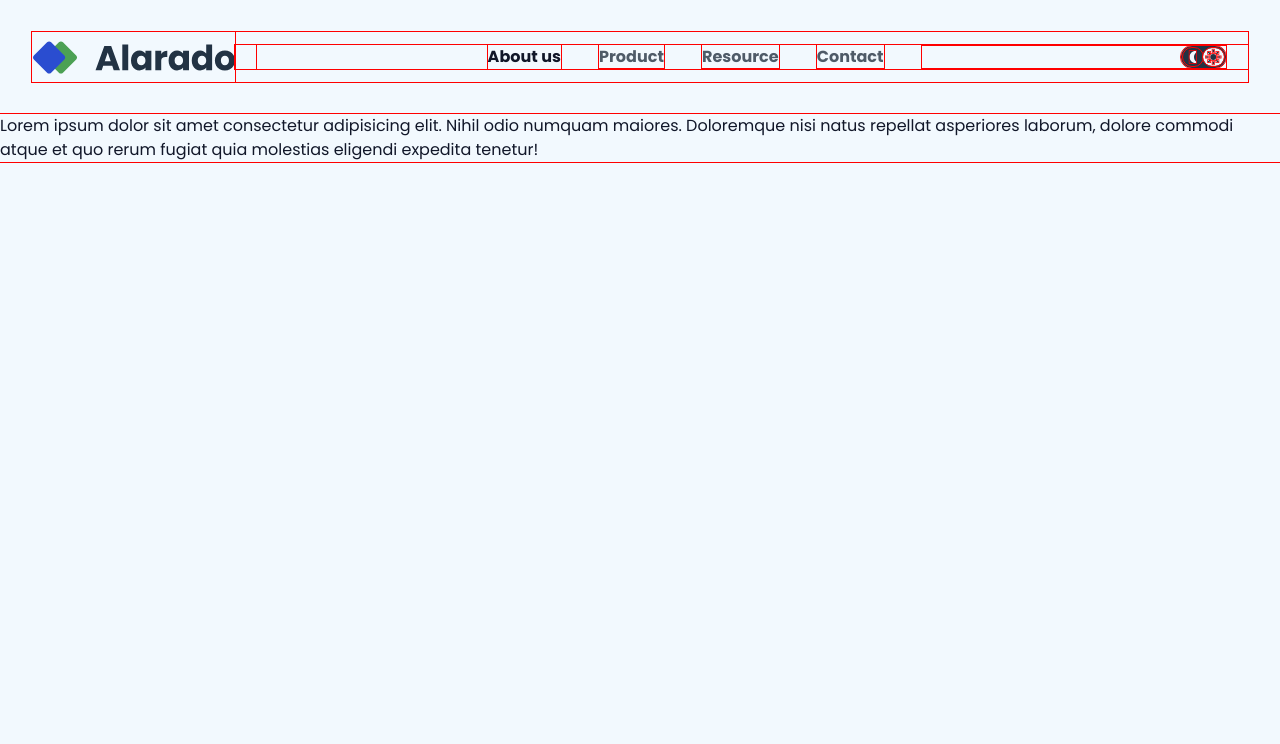
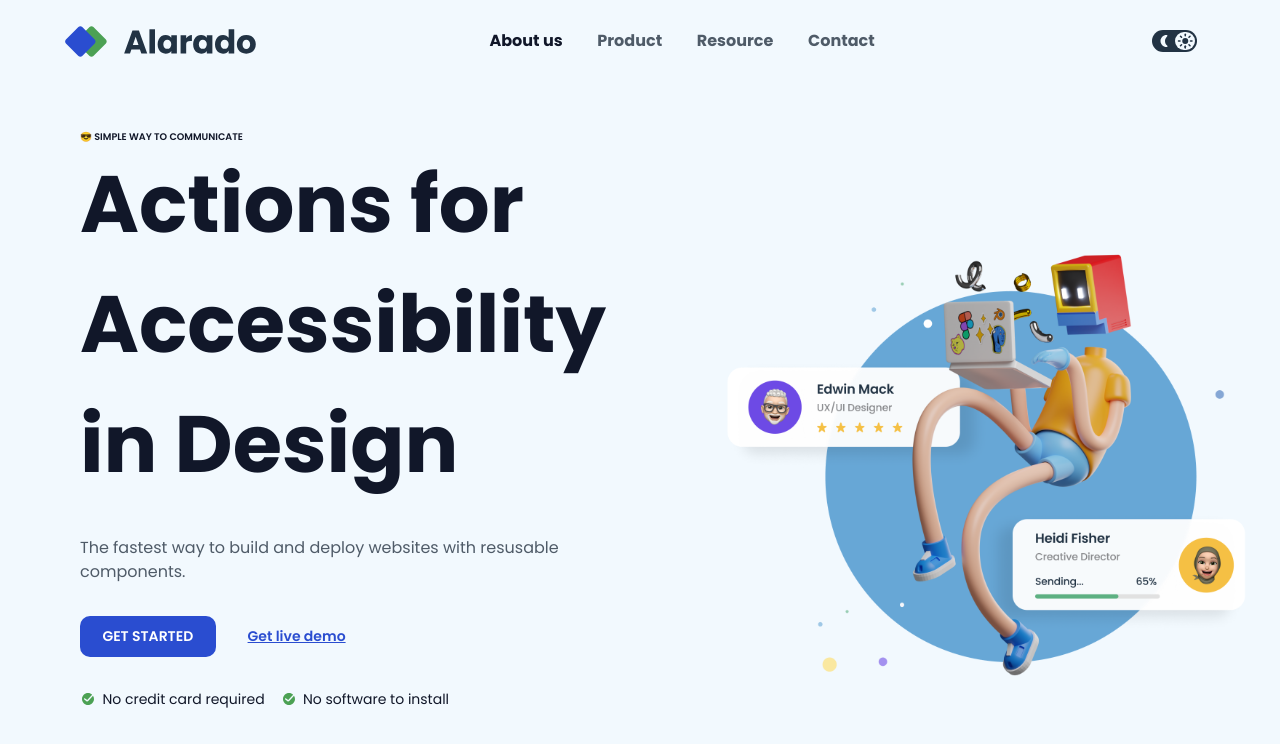
Before and after one commit to JanBergsma/SimpleHomepage, a website: page index.html in a window 1280 px wide. Drawn offline with Linux system fonts and the light colour scheme.

Commit message:
version 0

```diff
--- a/index.html
+++ b/index.html
@@ -63,6 +63,11 @@
                 <circle cx="12" cy="12" r="4" />
                 <path
                   d="M12 5V3"
+                  stroke="currentColor"
+                  stroke-width="2"
+                  stroke-linecap="round"
+                />
+                <path
                   d="M12 21V19"
                   stroke="currentColor"
                   stroke-width="2"
@@ -120,13 +125,40 @@
         ></label>
       </nav>
     </header>
-    <main>
-      <p>
-        Lorem ipsum dolor sit amet consectetur adipisicing elit. Nihil odio
-        numquam maiores. Doloremque nisi natus repellat asperiores laborum,
-        dolore commodi atque et quo rerum fugiat quia molestias eligendi
-        expedita tenetur!
-      </p>
+    <main class="main">
+      <section class="homepage"></section>
+      <section class="actions">
+        <div>
+          <h2 class="actions__subtitle">😎 Simple way to communicate</h2>
+          <h1 class="actions__title">Actions for Accessibility in Design</h1>
+        </div>
+        <p class="actions__body">
+          The fastest way to build and deploy websites with resusable
+          components.
+        </p>
+        <div class="actions__link-row">
+          <a class="actions__btn" href="#">GET STARTED</a>
+          <a class="actions__link" href="#">Get live demo</a>
+        </div>
+        <div class="actions__nos">
+          <div class="actions__nos-slogan">
+            <img
+              class="actions__nos-slogan-ready"
+              src="img/Done_ring_round_fill.svg"
+              alt="Done"
+            />
+            <p>No credit card required</p>
+          </div>
+          <div class="actions__nos-slogan">
+            <img
+              class="actions__nos-slogan-ready"
+              src="img/Done_ring_round_fill.svg"
+              alt="Done"
+            />
+            <p>No software to install</p>
+          </div>
+        </div>
+      </section>
     </main>
     <script src="index.js"></script>
   </body>
--- a/styles/style.css
+++ b/styles/style.css
@@ -7,10 +7,20 @@
   --a-color: #2a4dd0;
 
   /* Font Sizes */
-  --fs-large: 3.75rem;
+  --fs-large: 3rem;
   --fs-big: 1.75rem;
   --fs-normal: 1rem;
   --fs-small: 0.875rem;
+  --fs-smaller: 0.6rem;
+
+  /* Padding */
+  --padding-inline-header: 1rem;
+  --padding-block-header: 0.4rem;
+  --padding-inline-body: 2rem;
+
+  /* Margins */
+  --margin-inline-homepage: 0.6rem;
+  --margin-block-homepage: 0.6rem;
 
   /* Company Logo URL */
   --logo-url: url("../img/alarado-icon-homepage-light.svg");
@@ -28,25 +38,20 @@
   --logo-url: url("../img/alarado-icon-homepage-dark.svg");
 }
 
-* * * * {
+/* * * * * {
   outline: red solid 1px;
-}
-
-html,
-body {
-  width: 100%;
-  height: 100%;
-}
+} */
 
 body {
   background-color: var(--bg-color);
+  overflow-x: hidden;
   color: var(--primary-color);
   font-family: Poppins, sans-serif;
 }
 
 .header {
-  padding-inline: 1rem;
-  padding-block: 0.4rem;
+  padding-inline: var(--padding-inline-header);
+  padding-block: var(--padding-block-header);
 }
 
 .header__nav {
@@ -120,7 +125,7 @@ body {
 
 .header__menu {
   display: flex;
-  position: absolute;
+  position: fixed;
   top: 0;
   right: -1000px;
   flex-direction: column;
@@ -133,11 +138,12 @@ body {
 }
 
 #hamburger-menu:checked ~ .header__menu {
+  display: flex;
   right: 0;
   z-index: 3;
   transition: all 0.5s ease-in-out;
   background-color: var(--bg-color);
-  width: calc(100% - 180px);
+  width: calc(100% - 170px);
 }
 
 .header__menu-item {
@@ -201,10 +207,92 @@ body {
   color: #f2f9fe;
 }
 
-/* Desktop from 640px */
+.main {
+  display: flex;
+  flex-direction: column;
+}
+
+.homepage {
+  margin-inline: var(--margin-inline-homepage);
+  margin-block: var(--margin-block-homepage);
+  background-image: url("../img/hero-image-simple-homepage.png");
+  background-position: center;
+  background-size: contain;
+  background-repeat: no-repeat;
+  min-height: 60dvh;
+}
+
+.actions {
+  display: flex;
+  flex-direction: column;
+  gap: 2rem;
+  margin-block-end: 10dvh;
+  padding-inline: var(--padding-inline-body);
+}
+
+.actions__subtitle {
+  font-weight: 600;
+  font-size: var(--fs-smaller);
+  text-transform: uppercase;
+}
+
+.actions__title {
+  font-size: var(--fs-large);
+  text-align: start;
+}
+
+.actions__body {
+  color: var(--secondary-color);
+  font-weight: normal;
+  font-size: var(--fs-normal);
+}
+
+.actions__link-row {
+  display: flex;
+  align-items: center;
+  gap: 2rem;
+}
+
+.actions__btn {
+  border-radius: 10px;
+  background-color: var(--btn-bg-color);
+  padding-inline: 1.4rem;
+  padding-block: 0.6rem;
+  color: var(--btn-color);
+  font-weight: 600;
+  font-size: var(--fs-small);
+  text-decoration: none;
+}
+
+.actions__link {
+  color: var(--a-color);
+  font-weight: 600;
+  font-size: var(--fs-small);
+}
+
+.actions__nos {
+  display: flex;
+  gap: 1rem;
+}
+
+.actions__nos-slogan {
+  display: flex;
+  align-items: center;
+  gap: 0.4rem;
+  font-weight: normal;
+  font-size: var(--fs-smaller);
+}
+
+.actions__nos-slogan-ready {
+  width: 1rem;
+  height: 1rem;
+}
+
 @media only screen and (width >= 640px) {
-  .header {
-    padding: 2rem;
+  :root {
+    /* Padding */
+    --padding-inline-body: 5rem;
+    --margin-block-homepage: 1.6rem;
   }
 
   .header__logo {
@@ -220,6 +308,7 @@ body {
     flex-basis: 100%;
     flex-direction: row;
     gap: 1rem;
+    visibility: visible;
     width: 80%;
   }
 
@@ -237,4 +326,52 @@ body {
     flex-basis: 30%;
     justify-content: flex-end;
   }
+
+  .actions__body {
+    width: 50%;
+  }
+
+  .actions__nos-slogan {
+    font-size: var(--fs-small);
+  }
 }
+
+@media only screen and (width >= 1024px) {
+  :root {
+    /* Font size */
+    --fs-large: 5rem;
+
+    /* Padding */
+    --padding-inline-header: 4rem;
+    --padding-block-header: 1rem;
+
+    /* Margins */
+    --margin-inline-homepage: 0;
+    --margin-block-homepage: 0;
+  }
+
+  .main {
+    flex-direction: row-reverse;
+    align-items: center;
+    margin-block-start: 3rem;
+    min-height: 80dvh;
+  }
+
+  .homepage {
+    flex-grow: 2;
+    flex-basis: 100%;
+  }
+
+  .actions {
+    flex-grow: 1;
+    flex-basis: 100%;
+  }
+
+  .actions__body {
+    width: 100%;
+  }
+
+  .actions__nos-slogan {
+    font-size: var(--fs-small);
+  }
+}
```
Also changed, not shown: img/alarado-icon-homepage.svg (deleted).
